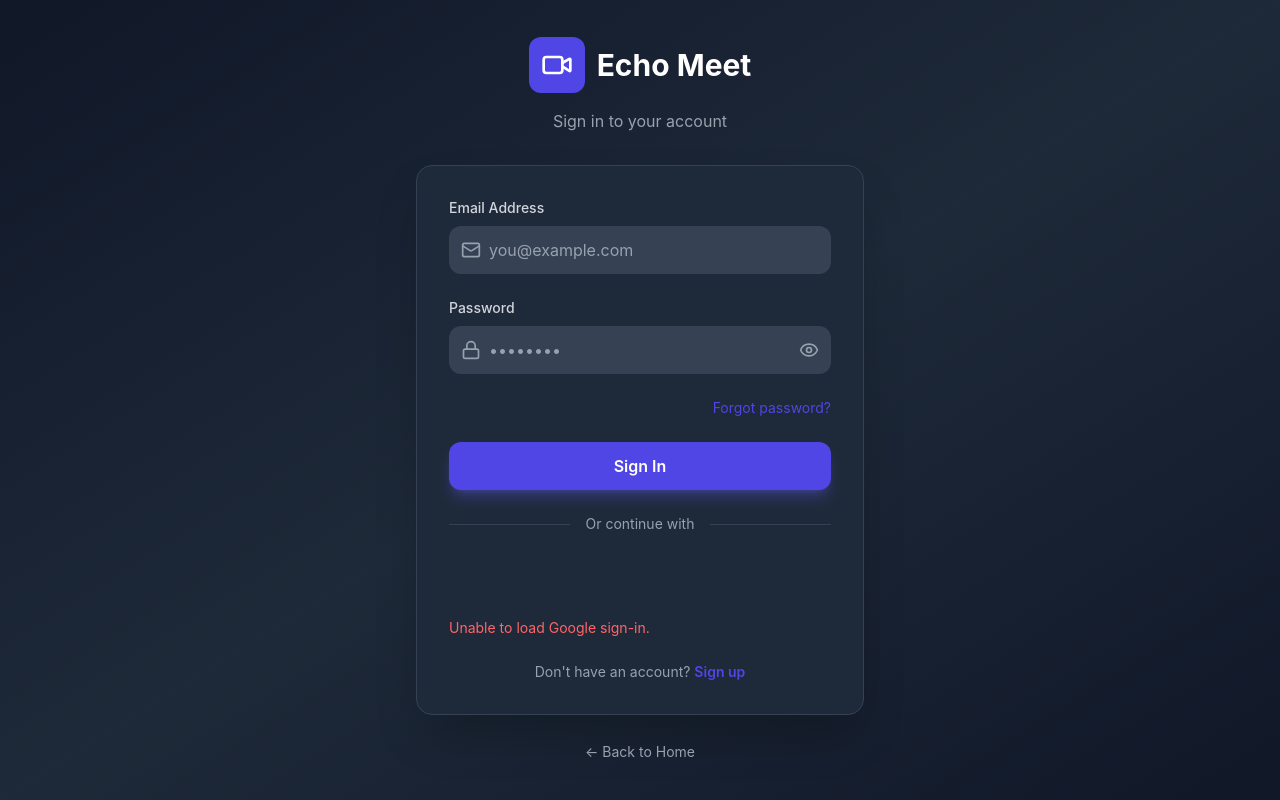
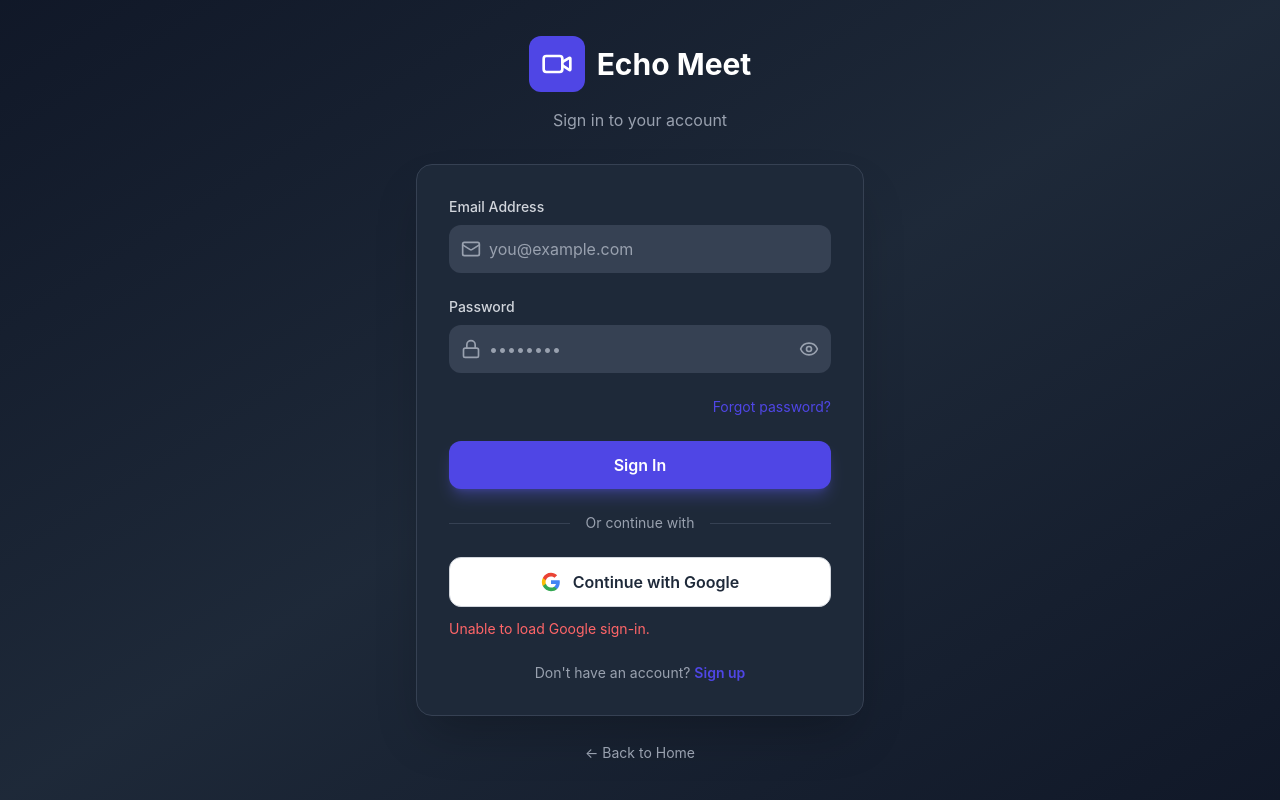
Before and after one commit to MOAZ1380/echo-meet, a React (Vite) app in the folder frontend/: page /login in a window 1280 px wide. Built offline with nearby package versions, Linux system fonts and the light colour scheme; no server answers.

Commit message:
feat: add Google login button with click handler for enhanced user authentication

```diff
--- a/frontend/src/app/pages/Login.tsx
+++ b/frontend/src/app/pages/Login.tsx
@@ -106,6 +106,14 @@
       container.innerHTML = "";
     };
   }, [googleLogin, navigate]);
+
+  function handleGoogleLogin() {
+    const googleButton = googleButtonRef.current?.querySelector(
+      "div[role='button']",
+    ) as HTMLElement | null;
+
+    googleButton?.click();
+  }
 
   return (
     <div className="min-h-screen flex items-center justify-center p-4 bg-gradient-to-br from-gray-900 via-gray-800 to-gray-900">
@@ -254,7 +262,35 @@
           </div>
 
           {/* Google Sign In Button */}
-          <div ref={googleButtonRef} className="min-h-12" />
+          <div ref={googleButtonRef} className="hidden" />
+
+          <motion.button
+            whileHover={{ scale: 1.02 }}
+            whileTap={{ scale: 0.98 }}
+            type="button"
+            onClick={handleGoogleLogin}
+            className="w-full bg-white hover:bg-gray-100 text-gray-800 py-3 px-4 rounded-xl font-semibold transition-colors flex items-center justify-center gap-3 border border-gray-300"
+          >
+            <svg className="w-5 h-5" viewBox="0 0 24 24">
+              <path
+                fill="#4285F4"
+                d="M22.56 12.25c0-.78-.07-1.53-.2-2.25H12v4.26h5.92c-.26 1.37-1.04 2.53-2.21 3.31v2.77h3.57c2.08-1.92 3.28-4.74 3.28-8.09z"
+              />
+              <path
+                fill="#34A853"
+                d="M12 23c2.97 0 5.46-.98 7.28-2.66l-3.57-2.77c-.98.66-2.23 1.06-3.71 1.06-2.86 0-5.29-1.93-6.16-4.53H2.18v2.84C3.99 20.53 7.7 23 12 23z"
+              />
+              <path
+                fill="#FBBC05"
+                d="M5.84 14.09c-.22-.66-.35-1.36-.35-2.09s.13-1.43.35-2.09V7.07H2.18C1.43 8.55 1 10.22 1 12s.43 3.45 1.18 4.93l2.85-2.22.81-.62z"
+              />
+              <path
+                fill="#EA4335"
+                d="M12 5.38c1.62 0 3.06.56 4.21 1.64l3.15-3.15C17.45 2.09 14.97 1 12 1 7.7 1 3.99 3.47 2.18 7.07l3.66 2.84c.87-2.6 3.3-4.53 6.16-4.53z"
+              />
+            </svg>
+            Continue with Google
+          </motion.button>
 
           {googleError && (
             <p className="mt-3 text-sm text-red-400">{googleError}</p>
```
